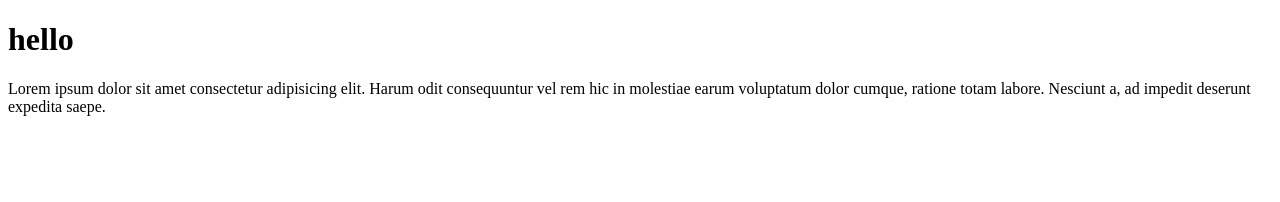
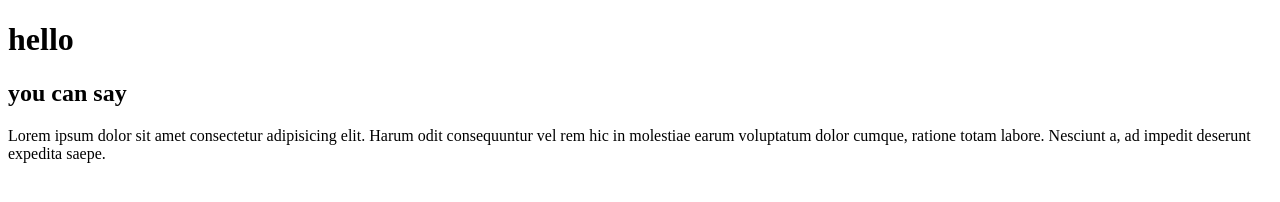
Before and after one commit to 1siddique/1siddique, a plain HTML site: page index.html in a window 1280 px wide. Drawn offline with Linux system fonts and the light colour scheme.

Commit message:
messages

```diff
--- a/index.html
+++ b/index.html
@@ -7,6 +7,7 @@
 </head>
 <body>
     <h1>hello</h1>
+    <h2>you can say</h2>
     <p>Lorem ipsum dolor sit amet consectetur adipisicing elit. Harum odit consequuntur vel rem hic in molestiae earum voluptatum dolor cumque, ratione totam labore. Nesciunt a, ad impedit deserunt expedita saepe.</p>
 </body>
 </html>
```
Also changed, not shown: contact.html (+1 -0 lines).
